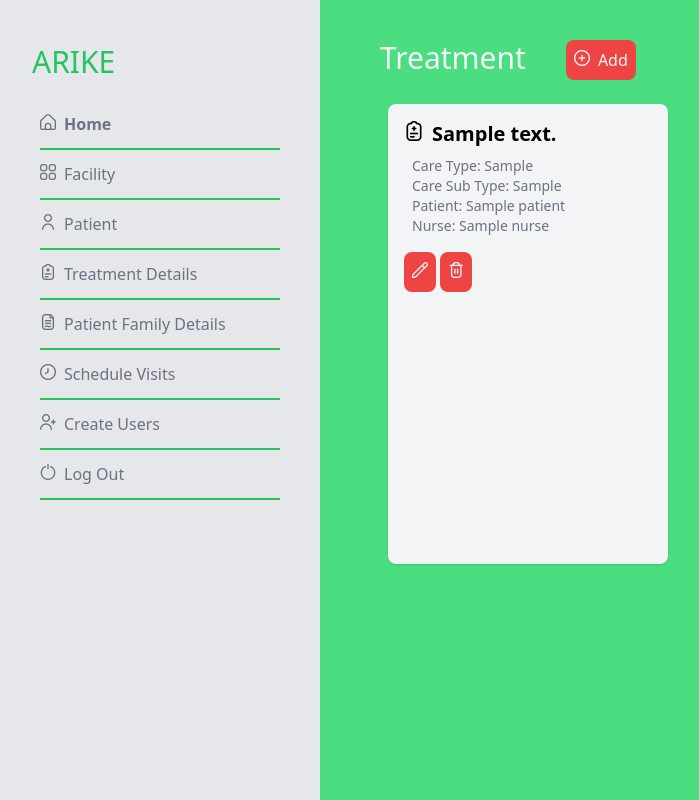
After one commit to Aayushi-Mittal/Arike, a Django app: template templates/treatment/list.html in a window 1280 px wide. The commit adds this page. Shown: the whole page, without its empty margins (0-699 px from the left). Run offline with Django 3.2, Linux system fonts and the light colour scheme; the template is opened without the code that fills it: most values are stand-ins (such as "Sample title", 1, 10 or a date in 2020); some libraries are stand-ins or nearby versions.

Commit message:
Add CRUD for treatment

```diff
--- a/arike/urls.py
+++ b/arike/urls.py
@@ -19,5 +19,9 @@ urlpatterns = [
     path("patient/create/", PatientCreateView.as_view()),
     path("patient/update/<pk>/", PatientUpdateView.as_view()),
     path("patient/delete/<pk>/", PatientDeleteView.as_view()),
+    path("treatment/", TreatmentListView.as_view()),
+    path("treatment/create/", TreatmentCreateView.as_view()),
+    path("treatment/update/<pk>/", TreatmentUpdateView.as_view()),
+    path("treatment/delete/<pk>/", TreatmentDeleteView.as_view()),
     path("dashboard/", Dashboard.as_view()),
 ]
--- a/templates/CRUD/update.html
+++ b/templates/CRUD/update.html
@@ -1,7 +1,7 @@
 {% extends "../base_dashboard.html" %}
 {% load crispy_forms_tags %}
 {% block content %}
-<div class="flex flex-col w-full flex-wrap px-10 py-5 m-5">
+<div class="flex flex-col w-2/3 flex-wrap px-10 py-5 m-5">
     <h1 class="text-3xl text-gray-100 mb-6">Update {% block fieldname %}{% endblock %}</h1>
             <form method="post">
                 {% csrf_token %}
--- a/templates/auth/dashboard.html
+++ b/templates/auth/dashboard.html
@@ -23,13 +23,17 @@
             <div class="shadow bg-gray-100 rounded-lg w-1/3 p-4 m-2">
                 <a href=""><h2 class="text-xl font-semibold hover:text-red-600"><i class="fi fi-rr-treatment mr-2"></i>Treatment</h2></a>
                 <p class="text-sm text-gray-500">Create Patients, View Patients, Update Patients, Delete Patients</p>
+                <a href="/treatment/create"><button class="mt-2 mr-2 p-2 bg-red-500 text-gray-100 rounded-lg" type="submit"><i class="fi fi-rr-add mr-2"></i>Create</button></a>
+                <a href="/treatment/"><button class="mt-2 mr-2 p-2 bg-red-500 text-gray-100 rounded-lg" type="submit"><i class="fi fi-rr-eye mr-2"></i>View</button></a>
             </div>
             <div class="shadow bg-gray-100 rounded-lg w-1/3 p-4 m-2">
                 <a href=""><h2 class="text-xl font-semibold hover:text-red-600"><i class="fi fi-rr-document-signed mr-2"></i>Patient Family</h2></a>
                 <p class="text-sm text-gray-500">Create Patients, View Patients, Update Patients, Delete Patients</p>
+                <a href="/family/create"><button class="mt-2 mr-2 p-2 bg-red-500 text-gray-100 rounded-lg" type="submit"><i class="fi fi-rr-add mr-2"></i>Create</button></a>
+                <a href="/family/"><button class="mt-2 mr-2 p-2 bg-red-500 text-gray-100 rounded-lg" type="submit"><i class="fi fi-rr-eye mr-2"></i>View</button></a>
             </div>
             <div class="shadow bg-gray-100 rounded-lg w-1/3 p-4 m-2">
-                <a href=""><h2 class="text-xl font-semibold hover:text-red-600"><i class="fi fi-rr-settings-sliders mr-2"></i>Assign Nurses</h2></a>
+                <a href=""><h2 class="text-xl font-semibold hover:text-red-600"><i class="fi fi-rr-clock mr-2"></i>Schedule Visits</h2></a>
                 <p class="text-sm text-gray-500">Create Patients, View Patients, Update Patients, Delete Patients</p>
             </div>
         </div>
--- a/templates/base_dashboard.html
+++ b/templates/base_dashboard.html
@@ -11,7 +11,7 @@
 			<a href="/patient/"><li class="py-3 border-b-2 border-green-500 hover:text-gray-900 hover:border-red-500"><i class="fi fi-rr-user mr-2"></i>Patient</li></a>
 			<a href="/treatment/"><li class="py-3 border-b-2 border-green-500 hover:text-gray-900 hover:border-red-500"><i class="fi fi-rr-treatment mr-2"></i>Treatment Details</li></a>
 			<a href="/family/"><li class="py-3 border-b-2 border-green-500 hover:text-gray-900 hover:border-red-500"><i class="fi fi-rr-document-signed mr-2"></i>Patient Family Details</li></a>
-			<a href="#"><li class="py-3 border-b-2 border-green-500 hover:text-gray-900 hover:border-red-500"><i class="fi fi-rr-settings-sliders mr-2"></i>Assign Nurses</li></a>
+			<a href="#"><li class="py-3 border-b-2 border-green-500 hover:text-gray-900 hover:border-red-500"><i class="fi fi-rr-clock mr-2"></i></i>Schedule Visits</li></a>
 			<a href="#"><li class="py-3 border-b-2 border-green-500 hover:text-gray-900 hover:border-red-500"><i class="fi fi-rr-user-add mr-2"></i>Create Users</li></a>
 			<a href="/logout/"><li class="py-3 border-b-2 border-green-500 hover:text-gray-900 hover:border-red-500"><i class="fi fi-rr-power mr-2"></i>Log Out</li></a>
 		</ul>
--- /dev/null
+++ b/templates/treatment/create.html
@@ -0,0 +1,4 @@
+{% extends "../CRUD/create.html" %}
+{% block title %}Arike Create Treatment{% endblock title %}
+{% block fieldname %}Treatment{% endblock fieldname %}
+{% block url %}Treatment{% endblock url %}
--- /dev/null
+++ b/templates/treatment/list.html
@@ -0,0 +1,29 @@
+{% extends "../base_dashboard.html" %}
+{% block title %}Arike View Treatment{% endblock title %}
+{% block content %}
+<div class="flex flex-col flex-wrap px-10 py-5 m-5">
+    <div class="flex">
+        <h1 class="text-3xl text-gray-100 mr-10 mb-5">Treatment</h1>
+        <a href="/treatment/create/"><button class="p-2 w-200 bg-red-500 text-gray-100 rounded-lg"><i class="fi fi-rr-add mr-2"></i>Add</button></a>
+    </div>
+    <div class="flex flex-wrap">
+    {% for t in treatment %}
+        <div class="shadow bg-gray-100 rounded-lg w-1/3 p-4 m-2">
+            <a href="#"><h2 class="text-xl font-semibold hover:text-red-600"><i class="fi fi-rr-treatment mr-2"></i>{{t.description}}</h2></a>
+            <ul class="text-sm text-gray-500 p-2">
+                <li>Care Type: {{t.care_type}}</li>
+                <li>Care Sub Type: {{t.care_sub_type}}</li>
+                <li>Patient: {{t.patient}}</li>
+                <li>Nurse: {{t.nurse}}</li>
+            </ul>
+            <a href="/treatment/update/{{t.id}}/"><button class="mt-2 p-2 bg-red-500 text-gray-100 rounded-lg" type="submit"><i class="fi fi-rr-pencil"></i></button></a>
+            <a href="/treatment/delete/{{t.id}}/"><button class="mt-2 p-2 bg-red-500 text-gray-100 rounded-lg" type="submit"><i class="fi fi-rr-trash"></i></button></a>
+        </div>
+    {% empty %}
+        <div class="flex items-center justify-center">
+            <div class="text-xl">No Treatments yet.</div>
+        </div>
+    {% endfor %}
+    </div>
+</div>
+{% endblock content %}
--- /dev/null
+++ b/templates/treatment/update.html
@@ -0,0 +1,4 @@
+{% extends "../CRUD/update.html" %}
+{% block title %}Arike Update Treatment{% endblock title %}
+{% block fieldname %}Treatment{% endblock fieldname %}
+{% block url %}Treatment{% endblock url %}
```
Also changed, not shown: arike_manager/forms.py (+11 -0 lines), arike_manager/views.py (+49 -1 lines).
